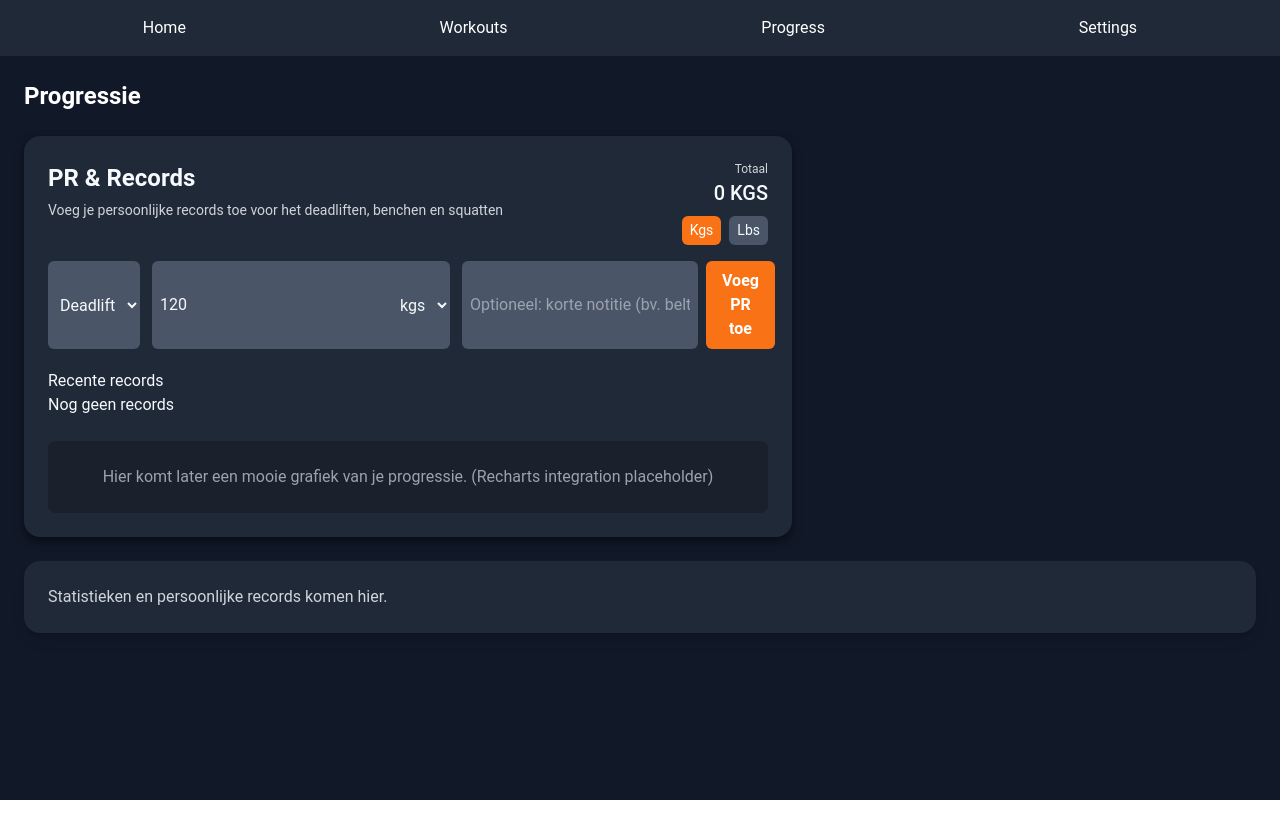
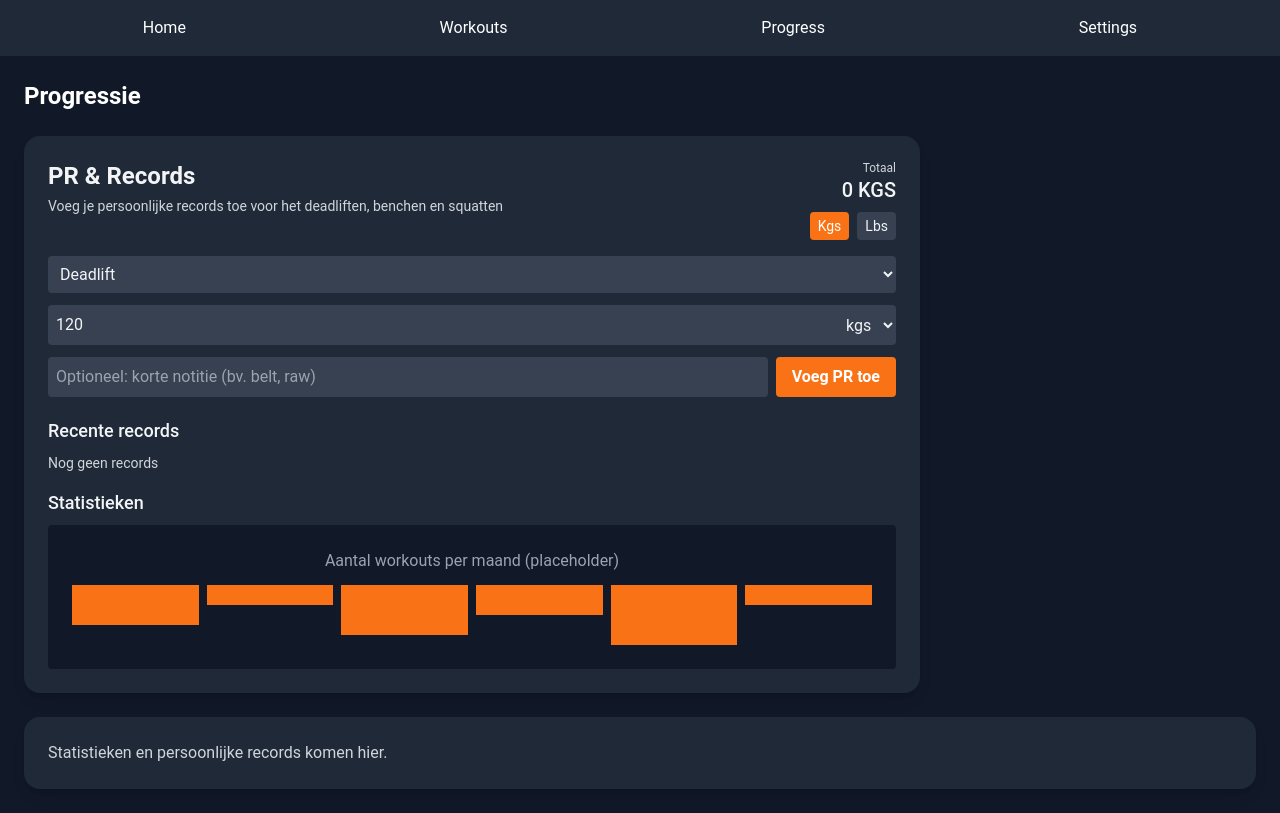
Before and after one commit to JaySchuurman/FitLog, a React (Vite) app: page /progress in a window 1280 px wide. Built offline with nearby package versions, Linux system fonts and the light colour scheme.

Commit message:
PR's gemaakt met tailwind en een statestiek place holder

```diff
--- a/src/components/ProgressChart.css
+++ /dev/null
@@ -1,152 +0,0 @@
-.progress-container {
-  background-color: #1f2937;
-  padding: 1.5rem;
-  border-radius: 1rem;
-  box-shadow: 0 4px 10px rgba(0,0,0,0.5);
-  color: #f7fafc;
-  max-width: 48rem;
-}
-
-.progress-header {
-  display: flex;
-  align-items: flex-start;
-  justify-content: space-between;
-  margin-bottom: 1rem;
-}
-
-.progress-title {
-  font-size: 1.5rem;
-  font-weight: 600;
-}
-
-.progress-subtitle {
-  font-size: 0.875rem;
-  color: #d1d5db;
-  margin-top: 0.25rem;
-}
-
-.progress-total {
-  text-align: right;
-}
-
-.progress-total-label {
-  font-size: 0.75rem;
-  color: #d1d5db;
-}
-
-.progress-total-value {
-  font-size: 1.25rem;
-  font-weight: 500;
-}
-
-.progress-unit-buttons {
-  display: flex;
-  gap: 0.5rem;
-  margin-top: 0.5rem;
-  justify-content: flex-end;
-}
-
-.progress-unit-buttons button {
-  padding: 0.25rem 0.5rem;
-  border-radius: 0.375rem;
-  font-size: 0.875rem;
-  background-color: #4a5568;
-  color: #f7fafc;
-  cursor: pointer;
-}
-
-.progress-unit-buttons button.active {
-  background-color: #f97316;
-  color: white;
-}
-
-.progress-form {
-  display: grid;
-  grid-template-columns: 1fr;
-  gap: 0.75rem;
-  margin-bottom: 1.25rem;
-}
-
-@media (min-width: 768px) {
-  .progress-form {
-    grid-template-columns: repeat(3, 1fr);
-  }
-}
-
-.progress-form select,
-.progress-form input {
-  padding: 0.5rem;
-  border-radius: 0.375rem;
-  background-color: #4a5568;
-  color: #f7fafc;
-  border: none;
-}
-
-.progress-weight-input {
-  display: flex;
-}
-
-.progress-weight-input input {
-  flex: 1;
-  border-top-right-radius: 0;
-  border-bottom-right-radius: 0;
-}
-
-.progress-weight-input select {
-  border-top-left-radius: 0;
-  border-bottom-left-radius: 0;
-}
-
-.progress-note-input {
-  display: flex;
-  gap: 0.5rem;
-}
-
-.progress-note-input input {
-  flex: 1;
-}
-
-.progress-note-input button {
-  padding: 0.5rem 1rem;
-  background-color: #f97316;
-  border-radius: 0.375rem;
-  font-weight: 600;
-  color: white;
-  cursor: pointer;
-}
-
-.progress-records ul {
-  list-style: none;
-  padding: 0;
-  margin: 0;
-  display: flex;
-  flex-direction: column;
-  gap: 0.5rem;
-}
-
-.progress-records li {
-  display: flex;
-  justify-content: space-between;
-  align-items: center;
-  background-color: #4a5568;
-  padding: 0.75rem;
-  border-radius: 0.5rem;
-}
-
-.progress-records li button {
-  padding: 0.25rem 0.5rem;
-  font-size: 0.875rem;
-  border-radius: 0.375rem;
-  background-color: #dc2626;
-  color: white;
-  cursor: pointer;
-}
-
-.progress-chart-placeholder {
-  background-color: #1a202c;
-  border-radius: 0.5rem;
-  padding: 1.5rem;
-  text-align: center;
-  color: #9ca3af;
-  margin-top: 1.5rem;
-}
--- a/src/components/ProgressChart.jsx
+++ b/src/components/ProgressChart.jsx
@@ -1,20 +1,13 @@
 import React, { useEffect, useState } from "react";
-import "./ProgressChart.css";
-
-// ProgressPRBlock.jsx
-// Een simpele PR-block component: voeg records toe voor Deadlift, Squat en Bench,
-// kies KGS of LBS (standaard KGS), toon totaal en bewaar in localStorage.
-// Later kun je hier Recharts inpluggen (placeholder aanwezig).
 
 export default function ProgressPRBlock() {
   const STORAGE_KEY = "fitlog_pr_records_v1";
   const [records, setRecords] = useState([]);
   const [lift, setLift] = useState("Deadlift");
   const [weight, setWeight] = useState(120);
-  const [unit, setUnit] = useState("kgs"); // 'kgs' of 'lbs'
+  const [unit, setUnit] = useState("kgs");
   const [note, setNote] = useState("");
 
-  // laad opgeslagen records
   useEffect(() => {
     try {
       const raw = localStorage.getItem(STORAGE_KEY);
@@ -24,7 +17,6 @@ export default function ProgressPRBlock() {
     }
   }, []);
 
-  // bewaar on change
   useEffect(() => {
     try {
       localStorage.setItem(STORAGE_KEY, JSON.stringify(records));
@@ -47,7 +39,7 @@ export default function ProgressPRBlock() {
     };
 
     setRecords((r) => [newRec, ...r]);
-    setWeight((u) => (u === "kgs" ? 120 : 265));
+    setWeight(unit === "kgs" ? 120 : 265);
     setNote("");
   }
 
@@ -55,93 +47,72 @@ export default function ProgressPRBlock() {
     setRecords((r) => r.filter((x) => x.id !== id));
   }
 
-  // conversies
   function lbsToKgs(lbs) {
     return lbs * 0.45359237;
   }
+
   function kgsToLbs(kgs) {
     return kgs / 0.45359237;
   }
 
-  // totaal in de gekozen unit
-  const totalInKgs = records.reduce((acc, r) => {
-    return acc + (r.unit === "kgs" ? r.weight : lbsToKgs(r.weight));
-  }, 0);
-
+  const totalInKgs = records.reduce((acc, r) => acc + (r.unit === "kgs" ? r.weight : lbsToKgs(r.weight)), 0);
   const totalDisplay = unit === "kgs" ? totalInKgs : kgsToLbs(totalInKgs);
-
-  function formatNumber(n) {
-    return Number(n).toLocaleString(undefined, { maximumFractionDigits: 1 });
-  }
+  const formatNumber = (n) => Number(n).toLocaleString(undefined, { maximumFractionDigits: 1 });
 
   return (
-    <div className="progress-container">
-      <div className="progress-header">
+    <div className="bg-gray-800 p-6 rounded-2xl shadow-lg text-gray-100 max-w-4xl">
+      <div className="flex justify-between items-start mb-4">
         <div>
-          <h2 className="progress-title">PR & Records</h2>
-          <p className="progress-subtitle">Voeg je persoonlijke records toe voor het deadliften, benchen en squatten</p>
+          <h2 className="text-2xl font-semibold">PR & Records</h2>
+          <p className="text-sm text-gray-300 mt-1">Voeg je persoonlijke records toe voor het deadliften, benchen en squatten</p>
         </div>
 
-        <div className="progress-total">
-          <div className="progress-total-label">Totaal</div>
-          <div className="progress-total-value">{formatNumber(totalDisplay)} {unit.toUpperCase()}</div>
-          <div className="progress-unit-buttons">
-            <button onClick={() => setUnit("kgs")} className={unit === "kgs" ? "active" : ""}>
-              Kgs
-            </button>
-            <button onClick={() => setUnit("lbs")} className={unit === "lbs" ? "active" : ""}>
-              Lbs
-            </button>
+        <div className="text-right">
+          <div className="text-xs text-gray-300">Totaal</div>
+          <div className="text-xl font-medium">{formatNumber(totalDisplay)} {unit.toUpperCase()}</div>
+          <div className="flex gap-2 mt-2 justify-end">
+            <button onClick={() => setUnit("kgs")} className={`px-2 py-1 rounded text-sm ${unit === "kgs" ? "bg-orange-500 text-white" : "bg-gray-700 text-gray-100"}`}>Kgs</button>
+            <button onClick={() => setUnit("lbs")} className={`px-2 py-1 rounded text-sm ${unit === "lbs" ? "bg-orange-500 text-white" : "bg-gray-700 text-gray-100"}`}>Lbs</button>
           </div>
         </div>
       </div>
 
-      <form onSubmit={addRecord} className="progress-form">
-        <select value={lift} onChange={(e) => setLift(e.target.value)}>
+      <form onSubmit={addRecord} className="grid grid-cols-1 md:grid-cols-1 gap-3 mb-5">
+        <select value={lift} onChange={(e) => setLift(e.target.value)} className="p-2 rounded bg-gray-700 text-gray-100">
           <option>Deadlift</option>
           <option>Squat</option>
           <option>Bench</option>
         </select>
 
-        <div className="progress-weight-input">
-          <input
-            type="number"
-            min="0"
-            step="0.5"
-            value={weight}
-            onChange={(e) => setWeight(e.target.value)}
-          />
-          <select value={unit} onChange={(e) => setUnit(e.target.value)}>
+        <div className="flex">
+          <input type="number" min="0" step="0.5" value={weight} onChange={(e) => setWeight(e.target.value)} className="p-2 rounded-l bg-gray-700 text-gray-100 flex-1" />
+          <select value={unit} onChange={(e) => setUnit(e.target.value)} className="p-2 rounded-r bg-gray-700 text-gray-100">
             <option value="kgs">kgs</option>
             <option value="lbs">lbs</option>
           </select>
         </div>
 
-        <div className="progress-note-input">
-          <input
-            placeholder="Optioneel: korte notitie (bv. belt, raw)"
-            value={note}
-            onChange={(e) => setNote(e.target.value)}
-          />
-          <button type="submit">Voeg PR toe</button>
+        <div className="flex gap-2">
+          <input placeholder="Optioneel: korte notitie (bv. belt, raw)" value={note} onChange={(e) => setNote(e.target.value)} className="p-2 rounded bg-gray-700 text-gray-100 flex-1" />
+          <button type="submit" className="px-4 py-2 bg-orange-500 text-white rounded font-semibold">Voeg PR toe</button>
         </div>
       </form>
 
-      <div className="progress-records">
-        <h3>Recente records</h3>
+      <div className="mb-4">
+        <h3 className="text-lg font-medium mb-2">Recente records</h3>
         {records.length === 0 ? (
-          <p>Nog geen records</p>
+          <p className="text-sm text-gray-300">Nog geen records</p>
         ) : (
-          <ul>
+          <ul className="space-y-2">
             {records.map((r) => {
               const weightInDisplay = r.unit === unit ? r.weight : (unit === "kgs" ? lbsToKgs(r.weight) : kgsToLbs(r.weight));
               return (
-                <li key={r.id}>
+                <li key={r.id} className="flex justify-between items-center bg-gray-700 p-3 rounded">
                   <div>
-                    <div>{r.lift} — {formatNumber(weightInDisplay)} {unit.toUpperCase()}</div>
-                    <div>{r.note || "Geen notitie"} • {new Date(r.date).toLocaleString()}</div>
+                    <div className="font-semibold">{r.lift} — {formatNumber(weightInDisplay)} {unit.toUpperCase()}</div>
+                    <div className="text-xs text-gray-300">{r.note || "Geen notitie"} • {new Date(r.date).toLocaleString()}</div>
                   </div>
-                  <button onClick={() => removeRecord(r.id)}>Verwijder</button>
+                  <button onClick={() => removeRecord(r.id)} className="px-2 py-1 rounded bg-red-600 text-white text-sm">Verwijder</button>
                 </li>
               );
             })}
@@ -149,11 +120,19 @@ export default function ProgressPRBlock() {
         )}
       </div>
 
-      <div className="progress-chart">
-        <div className="progress-chart-placeholder">
-          <p>Hier komt later een mooie grafiek van je progressie. (Recharts integration placeholder)</p>
+    <div className="mt-4">
+      <h3 className="text-lg font-medium mb-2">Statistieken</h3>
+      <div className="bg-gray-900 rounded p-6 text-center text-gray-400">
+        {/* Placeholder voor grafiek */}
+        <p>Aantal workouts per maand (placeholder)</p>
+        <div className="grid grid-cols-6 gap-2 mt-3">
+          {/* Simpele staafjes per maand */}
+          {[4, 2, 5, 3, 6, 2].map((val, idx) => (
+            <div key={idx} className="bg-orange-500 w-full" style={{ height: `${val * 10}px` }}></div>
+          ))}
         </div>
       </div>
     </div>
+  </div>
   );
 }
```
